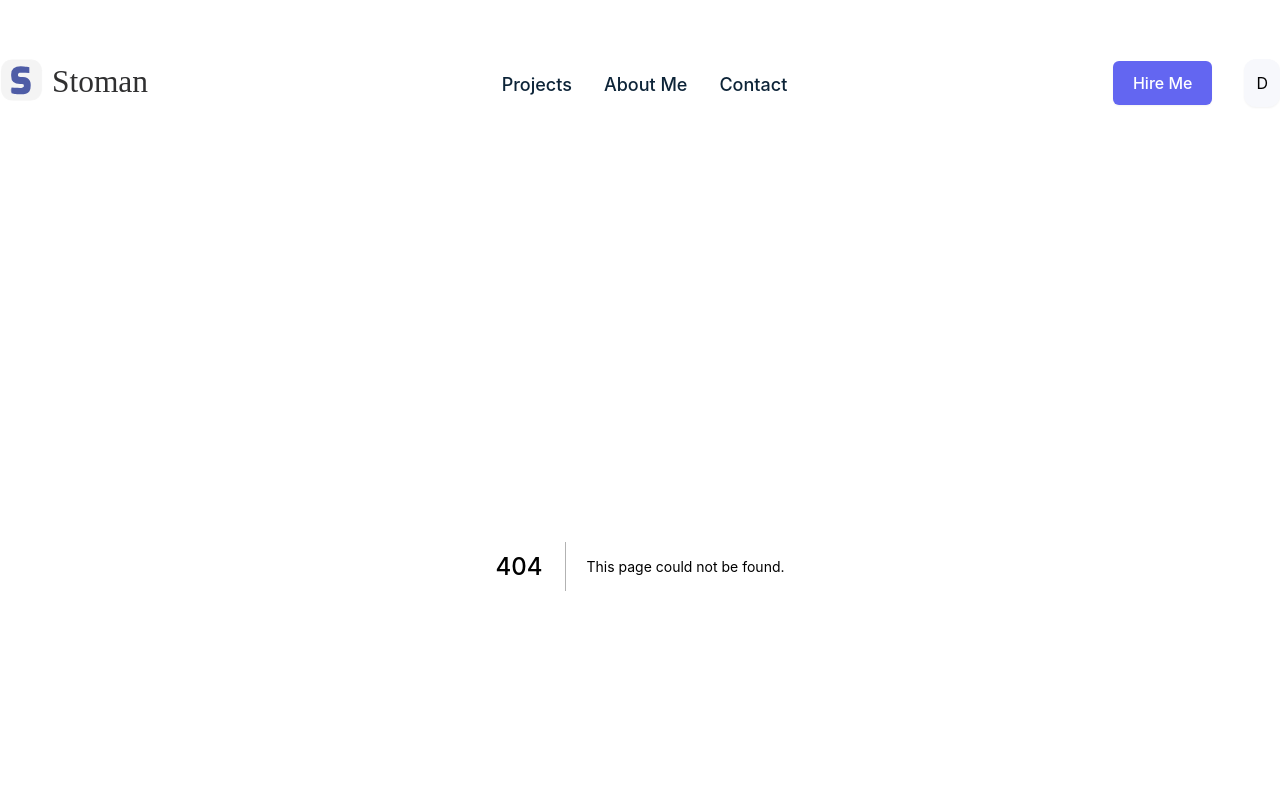
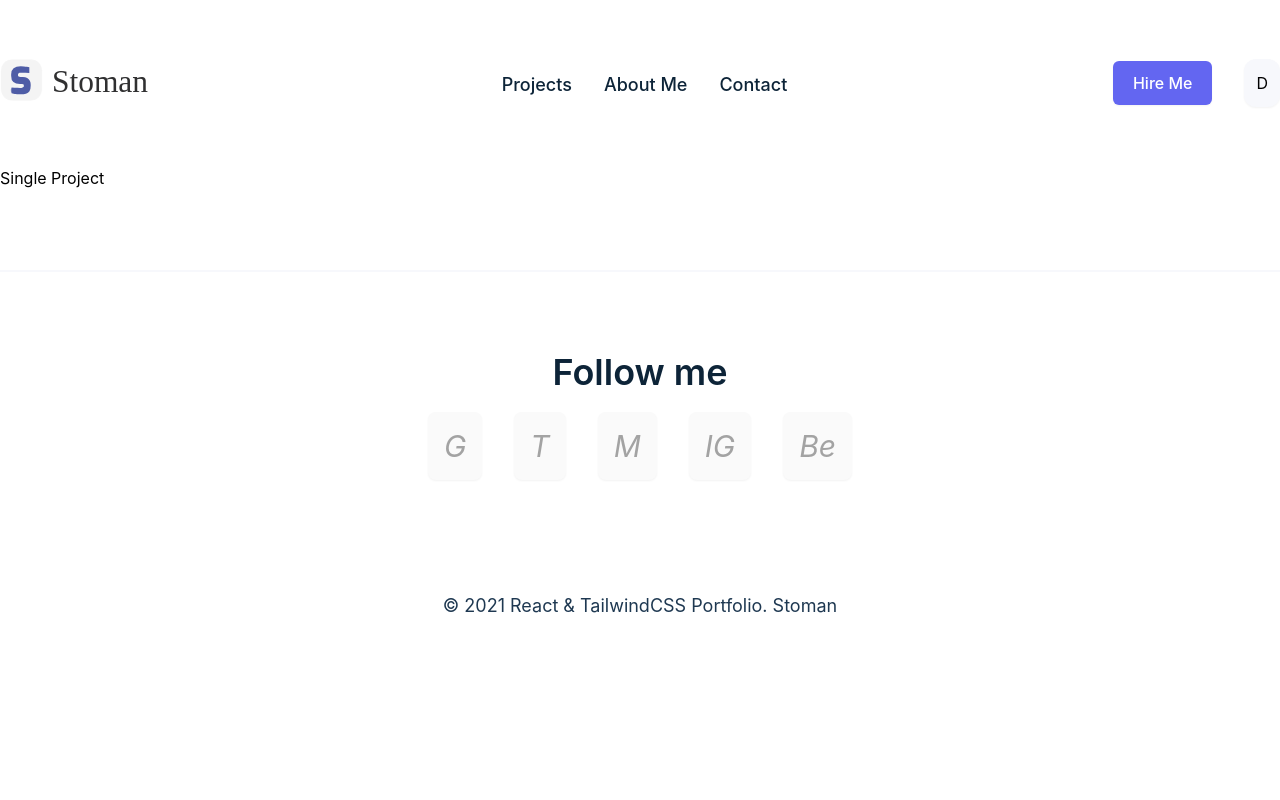
Before and after one commit to mcdollars/Next_Website, a Next.js app: page /projects/1 in a window 1280 px wide. Before the commit this address had no page. Shown: the top 800 px of the page. Built offline with nearby package versions, Linux system fonts and the light colour scheme.

Commit message:
Create projects and single project pages

```diff
--- /dev/null
+++ b/pages/projects/[id].js
@@ -0,0 +1,9 @@
+function Project() {
+	return (
+		<div>
+			<h1>Single Project</h1>
+		</div>
+	);
+}
+
+export default Project;
--- /dev/null
+++ b/pages/projects/index.js
@@ -0,0 +1,9 @@
+function index() {
+	return (
+		<div>
+			<h1>Projects Grid</h1>
+		</div>
+	);
+}
+
+export default index;
```
